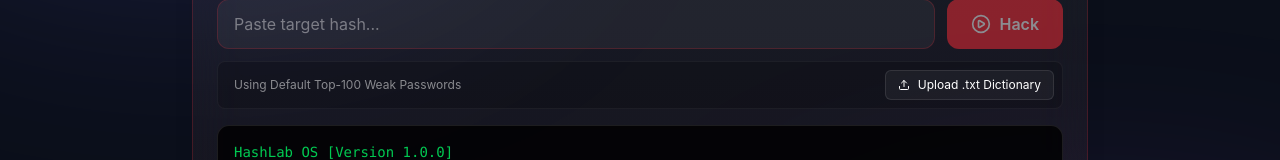
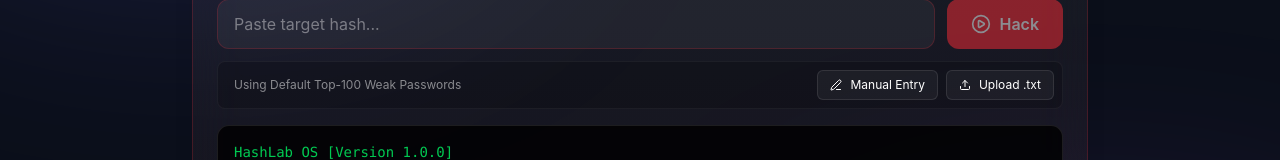
Before and after one commit to adityasing9/CyberHash, a React app in the folder frontend/: page / in a window 1280 px wide. Both pictures are taken after a click on the button "Attack Simulator". Shown: the part 287-447 px from the top of the page. Built offline with nearby package versions, Linux system fonts and the light colour scheme; no server answers; the HTML template or start-up script is replaced by a standard one.

Commit message:
manual entry added

```diff
--- a/frontend/src/components/widgets/AttackSimulator.jsx
+++ b/frontend/src/components/widgets/AttackSimulator.jsx
@@ -1,6 +1,6 @@
 import React, { useState, useRef } from 'react';
 import axios from 'axios';
-import { Terminal, PlayCircle, Upload } from 'lucide-react';
+import { Terminal, PlayCircle, Upload, Edit3 } from 'lucide-react';
 import { motion, AnimatePresence } from 'framer-motion';
 
 export default function AttackSimulator() {
@@ -11,6 +11,8 @@ export default function AttackSimulator() {
   const [results, setResults] = useState(null);
   const [customWordlist, setCustomWordlist] = useState([]);
   const [wordlistName, setWordlistName] = useState('');
+  const [isManualEntryOpen, setIsManualEntryOpen] = useState(false);
+  const [manualWords, setManualWords] = useState('');
   const fileInputRef = useRef(null);
 
   const handleFileUpload = (e) => {
@@ -25,6 +27,15 @@ export default function AttackSimulator() {
       setCustomWordlist(words);
     };
     reader.readAsText(file);
+  };
+
+  const handleManualSave = () => {
+    const words = manualWords.split(/\r?\n/).map(w => w.trim()).filter(w => w.length > 0);
+    if (words.length > 0) {
+      setCustomWordlist(words);
+      setWordlistName('Manual Entry');
+      setIsManualEntryOpen(false);
+    }
   };
 
   const startSimulation = async () => {
@@ -128,6 +139,7 @@ export default function AttackSimulator() {
               )}
             </div>
 
+            <div className="flex gap-2">
               <input
                 type="file"
                 ref={fileInputRef}
@@ -136,13 +148,48 @@ export default function AttackSimulator() {
                 onChange={handleFileUpload}
               />
               <button
+                onClick={() => {
+                  setIsManualEntryOpen(!isManualEntryOpen);
+                  if(!isManualEntryOpen) setManualWords(customWordlist.join('\n'));
+                }}
+                className={`flex items-center gap-2 text-xs px-3 py-1.5 rounded-md transition-colors border ${isManualEntryOpen ? 'bg-red-500/20 border-red-500/50' : 'bg-white/5 hover:bg-white/10 border-white/10'}`}
+              >
+                <Edit3 className="w-3 h-3" />
+                {isManualEntryOpen ? 'Close Editor' : 'Manual Entry'}
+              </button>
+              <button
                 onClick={() => fileInputRef.current.click()}
                 className="flex items-center gap-2 text-xs bg-white/5 hover:bg-white/10 border border-white/10 px-3 py-1.5 rounded-md transition-colors"
               >
                 <Upload className="w-3 h-3" />
-              Upload .txt Dictionary
+                Upload .txt
               </button>
             </div>
+          </div>
+
+          <AnimatePresence>
+            {isManualEntryOpen && (
+              <motion.div
+                initial={{ height: 0, opacity: 0 }}
+                animate={{ height: 'auto', opacity: 1 }}
+                exit={{ height: 0, opacity: 0 }}
+                className="overflow-hidden space-y-2"
+              >
+                <textarea
+                  className="w-full h-32 bg-black/40 border border-white/10 rounded-lg p-3 text-xs font-mono focus:outline-none focus:ring-1 focus:ring-red-500 text-white/80 placeholder:text-white/20"
+                  placeholder="Enter words here (one per line)..."
+                  value={manualWords}
+                  onChange={(e) => setManualWords(e.target.value)}
+                />
+                <button
+                  onClick={handleManualSave}
+                  className="w-full bg-red-500/20 hover:bg-red-500/30 border border-red-500/50 text-red-500 py-2 rounded-lg text-xs font-bold uppercase tracking-wider transition-colors"
+                >
+                  Save Wordlist
+                </button>
+              </motion.div>
+            )}
+          </AnimatePresence>
         </div>
 
         {/* Terminal Window */}
```
Lines whose indentation alone changed are shown as unchanged.
